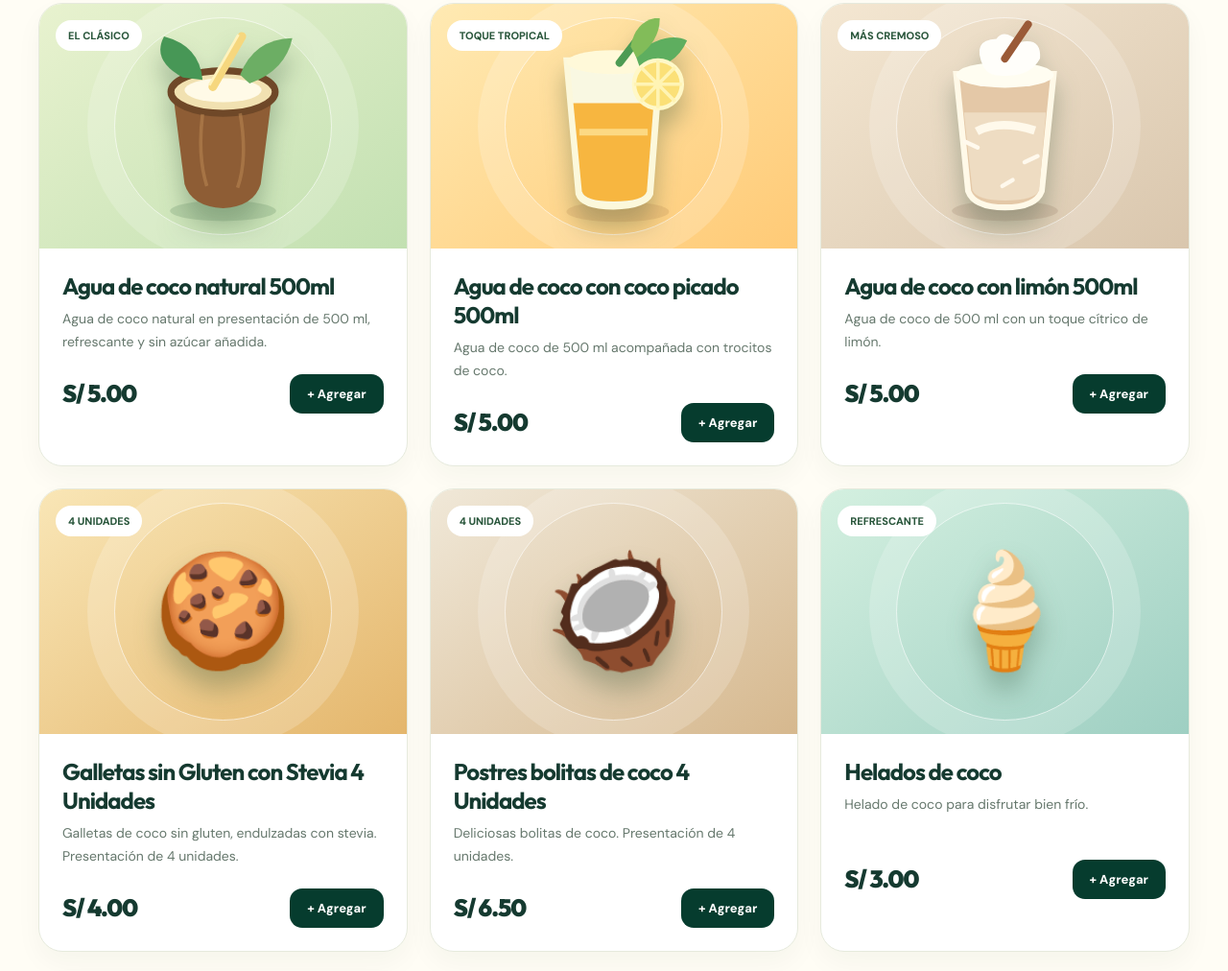
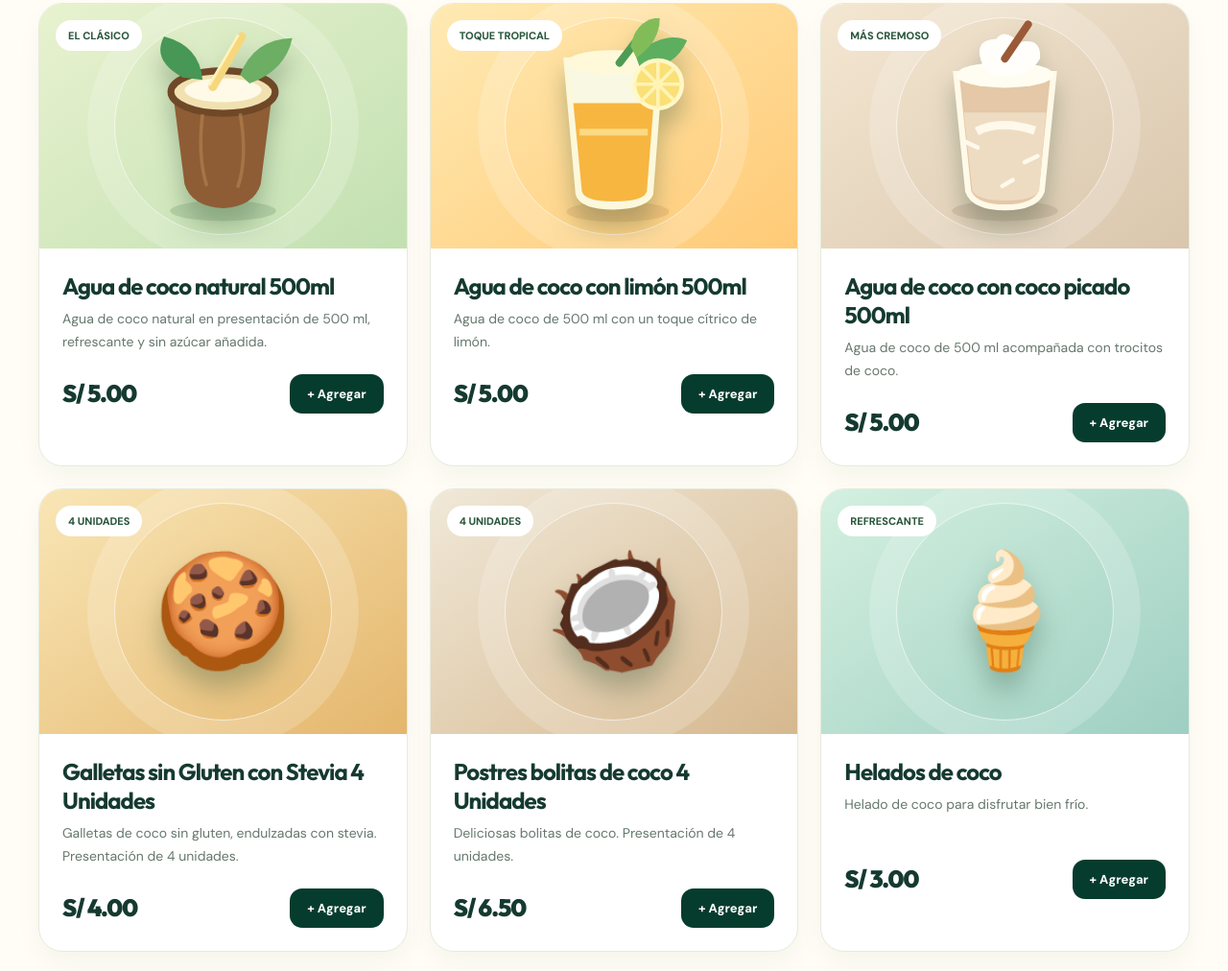
Before and after one commit to fernandez11552/coco360-web, a plain HTML site: page index.html in a window 1280 px wide. Shown: the part 1107-2119 px from the top of the page at 96% size. Drawn offline with Linux system fonts and the light colour scheme.

Commit message:
Add files via upload

```diff
--- a/index.html
+++ b/index.html
@@ -36,8 +36,8 @@
 <div class="ticker" aria-label="Mensaje de marca"><span>COCO 360°</span> ✳ <span>FRESCO Y NATURAL</span> ✳ <span>HECHO PARA DISFRUTAR</span> ✳ <span>TODO EMPIEZA CON UNA IDEA</span></div>
 <section class="section wrap" id="bebidas"><div class="section-top"><div><div class="kicker">Elige tu favorito</div><h2>Todo el sabor del coco en un solo lugar.</h2><p class="section-intro">Aguas de coco, galletas, postres, helados y queques. Elige tus favoritos y arma tu pedido.</p></div><span class="small-note">Precios en soles · Delivery Bagua S/ 2.00</span></div><div class="products">
 <article class="product"><div class="product-image natural"><span class="product-tag">EL CLÁSICO</span><svg viewBox="0 0 230 250" aria-hidden="true"><ellipse cx="115" cy="224" rx="62" ry="12" fill="#47724b" opacity=".2"/><path d="M56 83Q115 60 173 83L159 193Q151 219 115 221Q78 219 70 193Z" fill="#8e5d35"/><ellipse cx="115" cy="85" rx="61" ry="25" fill="#f1e1b1" stroke="#6f4828" stroke-width="8"/><ellipse cx="115" cy="83" rx="45" ry="14" fill="#fffae7"/><path d="M103 79L137 20" stroke="#f6d77e" stroke-width="10" stroke-linecap="round"/><path d="M99 77L133 18" stroke="#fff3bd" stroke-width="3"/><path d="M68 68Q31 48 46 20Q88 31 91 71" fill="#479756"/><path d="M135 65Q151 23 196 22Q188 60 146 75" fill="#6cae64"/><path d="M91 111Q85 160 96 195M135 110Q144 163 132 197" fill="none" stroke="#c08b57" stroke-width="4" opacity=".5"/></svg></div><div class="product-text"><h3>Agua de coco natural 500ml</h3><p>Agua de coco natural en presentación de 500 ml, refrescante y sin azúcar añadida.</p><div class="buy"><strong class="price">S/ 5.00</strong><button type="button" onclick="add(0)" class="addbtn" aria-label="Agregar Agua de coco natural 500ml">+ Agregar</button></div></div></article>
-<article class="product"><div class="product-image tropical"><span class="product-tag">TOQUE TROPICAL</span><svg viewBox="0 0 230 250" aria-hidden="true"><ellipse cx="120" cy="225" rx="60" ry="12" fill="#95663b" opacity=".16"/><path d="M60 48H170L158 204Q152 218 115 219Q79 219 74 204Z" fill="#f9f8e2" stroke="#fcf8db" stroke-width="7"/><path d="M68 98H162L154 201Q151 213 115 213Q81 213 78 201Z" fill="#f7b640"/><path d="M75 132H155" stroke="#ffe8a0" stroke-width="8" opacity=".7"/><ellipse cx="115" cy="50" rx="55" ry="14" fill="#fff9d9"/><path d="M122 51L155 8" stroke="#4d9b54" stroke-width="9" stroke-linecap="round"/><path d="M140 40Q178 13 201 25Q186 59 146 57" fill="#5eae5f"/><path d="M135 32Q141 0 169 -2Q170 25 142 45" fill="#82bc59"/><circle cx="167" cy="76" r="28" fill="#fbe077" stroke="#fff8c8" stroke-width="5"/><path d="M167 48V104M139 76H195M147 56L187 96M187 56L147 96" stroke="#fff4b4" stroke-width="4"/></svg></div><div class="product-text"><h3>Agua de coco con coco picado 500ml</h3><p>Agua de coco de 500 ml acompañada con trocitos de coco.</p><div class="buy"><strong class="price">S/ 5.00</strong><button type="button" onclick="add(1)" class="addbtn" aria-label="Agregar Agua de coco con coco picado 500ml">+ Agregar</button></div></div></article>
-<article class="product"><div class="product-image creamy"><span class="product-tag">MÁS CREMOSO</span><svg viewBox="0 0 230 250" aria-hidden="true"><ellipse cx="115" cy="224" rx="62" ry="12" fill="#73553d" opacity=".15"/><path d="M58 64H172L158 201Q151 220 115 220Q79 220 72 201Z" fill="#e4c8a7" stroke="#fff9e8" stroke-width="7"/><path d="M67 109H163L155 200Q150 212 115 212Q82 212 77 200Z" fill="#eedcc2"/><path d="M82 131Q109 117 150 130" stroke="#fff9eb" stroke-width="10" fill="none"/><ellipse cx="115" cy="65" rx="57" ry="15" fill="#fffdf1"/><path d="M90 56Q75 24 105 23Q114 10 132 27Q158 21 156 46Q145 67 115 66Q96 67 90 56" fill="#fffefa"/><path d="M115 46L142 6" stroke="#9a5a37" stroke-width="9" stroke-linecap="round"/><path d="M68 143l15 7m70 10l-15 7m-26 28l12-7" stroke="#fff9ed" stroke-width="5" stroke-linecap="round"/></svg></div><div class="product-text"><h3>Agua de coco con limón 500ml</h3><p>Agua de coco de 500 ml con un toque cítrico de limón.</p><div class="buy"><strong class="price">S/ 5.00</strong><button type="button" onclick="add(2)" class="addbtn" aria-label="Agregar Agua de coco con limón 500ml">+ Agregar</button></div></div></article>
+<article class="product"><div class="product-image tropical"><span class="product-tag">TOQUE TROPICAL</span><svg viewBox="0 0 230 250" aria-hidden="true"><ellipse cx="120" cy="225" rx="60" ry="12" fill="#95663b" opacity=".16"/><path d="M60 48H170L158 204Q152 218 115 219Q79 219 74 204Z" fill="#f9f8e2" stroke="#fcf8db" stroke-width="7"/><path d="M68 98H162L154 201Q151 213 115 213Q81 213 78 201Z" fill="#f7b640"/><path d="M75 132H155" stroke="#ffe8a0" stroke-width="8" opacity=".7"/><ellipse cx="115" cy="50" rx="55" ry="14" fill="#fff9d9"/><path d="M122 51L155 8" stroke="#4d9b54" stroke-width="9" stroke-linecap="round"/><path d="M140 40Q178 13 201 25Q186 59 146 57" fill="#5eae5f"/><path d="M135 32Q141 0 169 -2Q170 25 142 45" fill="#82bc59"/><circle cx="167" cy="76" r="28" fill="#fbe077" stroke="#fff8c8" stroke-width="5"/><path d="M167 48V104M139 76H195M147 56L187 96M187 56L147 96" stroke="#fff4b4" stroke-width="4"/></svg></div><div class="product-text"><h3>Agua de coco con limón 500ml</h3><p>Agua de coco de 500 ml con un toque cítrico de limón.</p><div class="buy"><strong class="price">S/ 5.00</strong><button type="button" onclick="add(1)" class="addbtn" aria-label="Agregar Agua de coco con limón 500ml">+ Agregar</button></div></div></article>
+<article class="product"><div class="product-image creamy"><span class="product-tag">MÁS CREMOSO</span><svg viewBox="0 0 230 250" aria-hidden="true"><ellipse cx="115" cy="224" rx="62" ry="12" fill="#73553d" opacity=".15"/><path d="M58 64H172L158 201Q151 220 115 220Q79 220 72 201Z" fill="#e4c8a7" stroke="#fff9e8" stroke-width="7"/><path d="M67 109H163L155 200Q150 212 115 212Q82 212 77 200Z" fill="#eedcc2"/><path d="M82 131Q109 117 150 130" stroke="#fff9eb" stroke-width="10" fill="none"/><ellipse cx="115" cy="65" rx="57" ry="15" fill="#fffdf1"/><path d="M90 56Q75 24 105 23Q114 10 132 27Q158 21 156 46Q145 67 115 66Q96 67 90 56" fill="#fffefa"/><path d="M115 46L142 6" stroke="#9a5a37" stroke-width="9" stroke-linecap="round"/><path d="M68 143l15 7m70 10l-15 7m-26 28l12-7" stroke="#fff9ed" stroke-width="5" stroke-linecap="round"/></svg></div><div class="product-text"><h3>Agua de coco con coco picado 500ml</h3><p>Agua de coco de 500 ml acompañada con trocitos de coco.</p><div class="buy"><strong class="price">S/ 5.00</strong><button type="button" onclick="add(2)" class="addbtn" aria-label="Agregar Agua de coco con coco picado 500ml">+ Agregar</button></div></div></article>
 <article class="product"><div class="product-image cookies"><span class="product-tag">4 UNIDADES</span><span class="product-emoji" aria-hidden="true">🍪</span></div><div class="product-text"><h3>Galletas sin Gluten con Stevia 4 Unidades</h3><p>Galletas de coco sin gluten, endulzadas con stevia. Presentación de 4 unidades.</p><div class="buy"><strong class="price">S/ 4.00</strong><button type="button" onclick="add(3)" class="addbtn" aria-label="Agregar Galletas sin Gluten con Stevia 4 Unidades">+ Agregar</button></div></div></article>
 <article class="product"><div class="product-image bolitas"><span class="product-tag">4 UNIDADES</span><span class="product-emoji" aria-hidden="true">🥥</span></div><div class="product-text"><h3>Postres bolitas de coco 4 Unidades</h3><p>Deliciosas bolitas de coco. Presentación de 4 unidades.</p><div class="buy"><strong class="price">S/ 6.50</strong><button type="button" onclick="add(4)" class="addbtn" aria-label="Agregar Postres bolitas de coco 4 Unidades">+ Agregar</button></div></div></article>
 <article class="product"><div class="product-image helados"><span class="product-tag">REFRESCANTE</span><span class="product-emoji" aria-hidden="true">🍦</span></div><div class="product-text"><h3>Helados de coco</h3><p>Helado de coco para disfrutar bien frío.</p><div class="buy"><strong class="price">S/ 3.00</strong><button type="button" onclick="add(5)" class="addbtn" aria-label="Agregar Helados de coco">+ Agregar</button></div></div></article>
@@ -61,8 +61,8 @@ const WHATSAPP_NEGOCIO = '51948252583';
 const COSTO_DELIVERY_BAGUA = 2; // Se cobra una sola vez por pedido con productos.
 const productos=[
   {nombre:'Agua de coco natural 500ml',precio:5},
+  {nombre:'Agua de coco con limón 500ml',precio:5},
   {nombre:'Agua de coco con coco picado 500ml',precio:5},
-  {nombre:'Agua de coco con limón 500ml',precio:5},
   {nombre:'Galletas sin Gluten con Stevia 4 Unidades',precio:4},
   {nombre:'Postres bolitas de coco 4 Unidades',precio:6.50},
   {nombre:'Helados de coco',precio:3},
```
